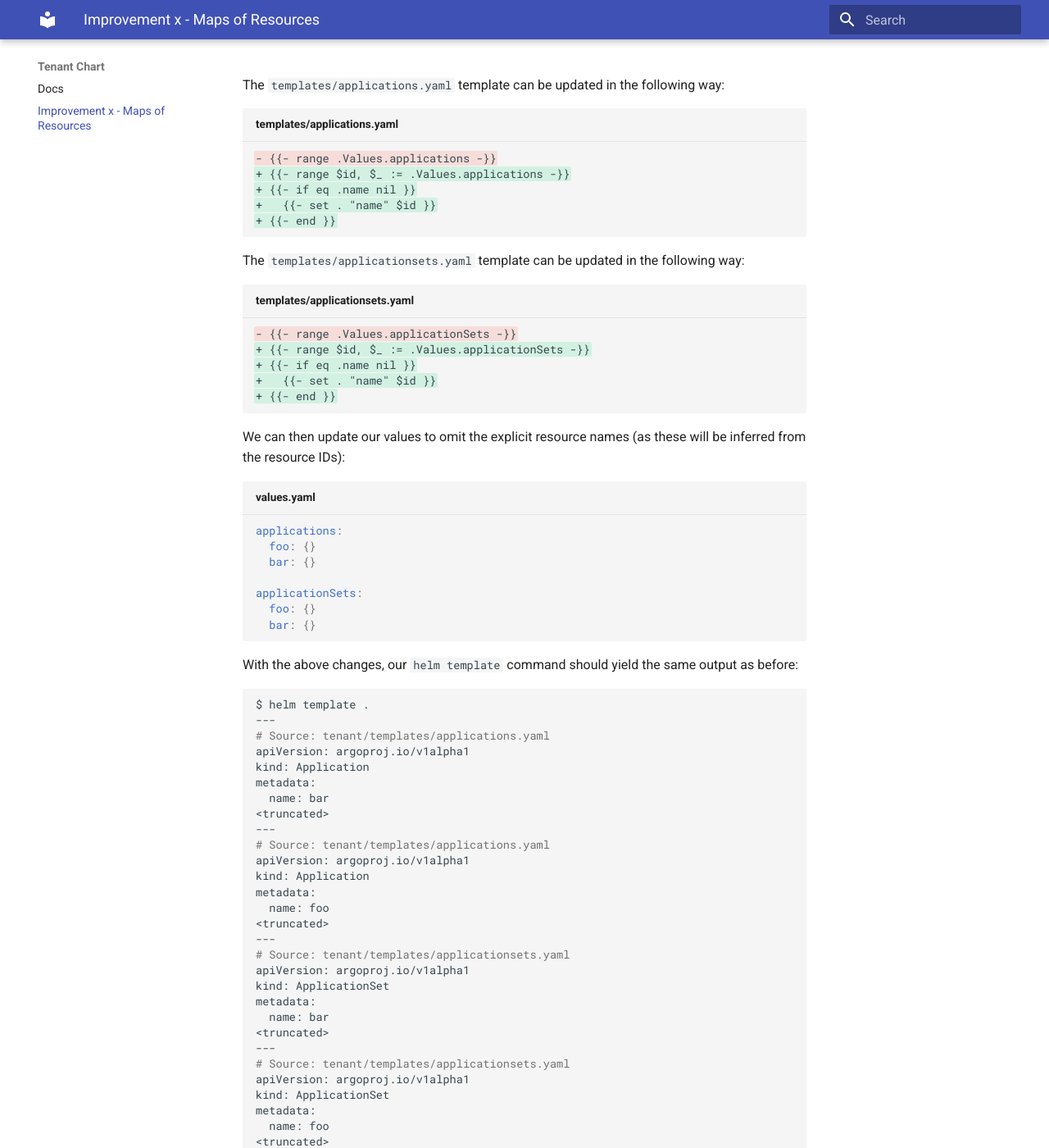
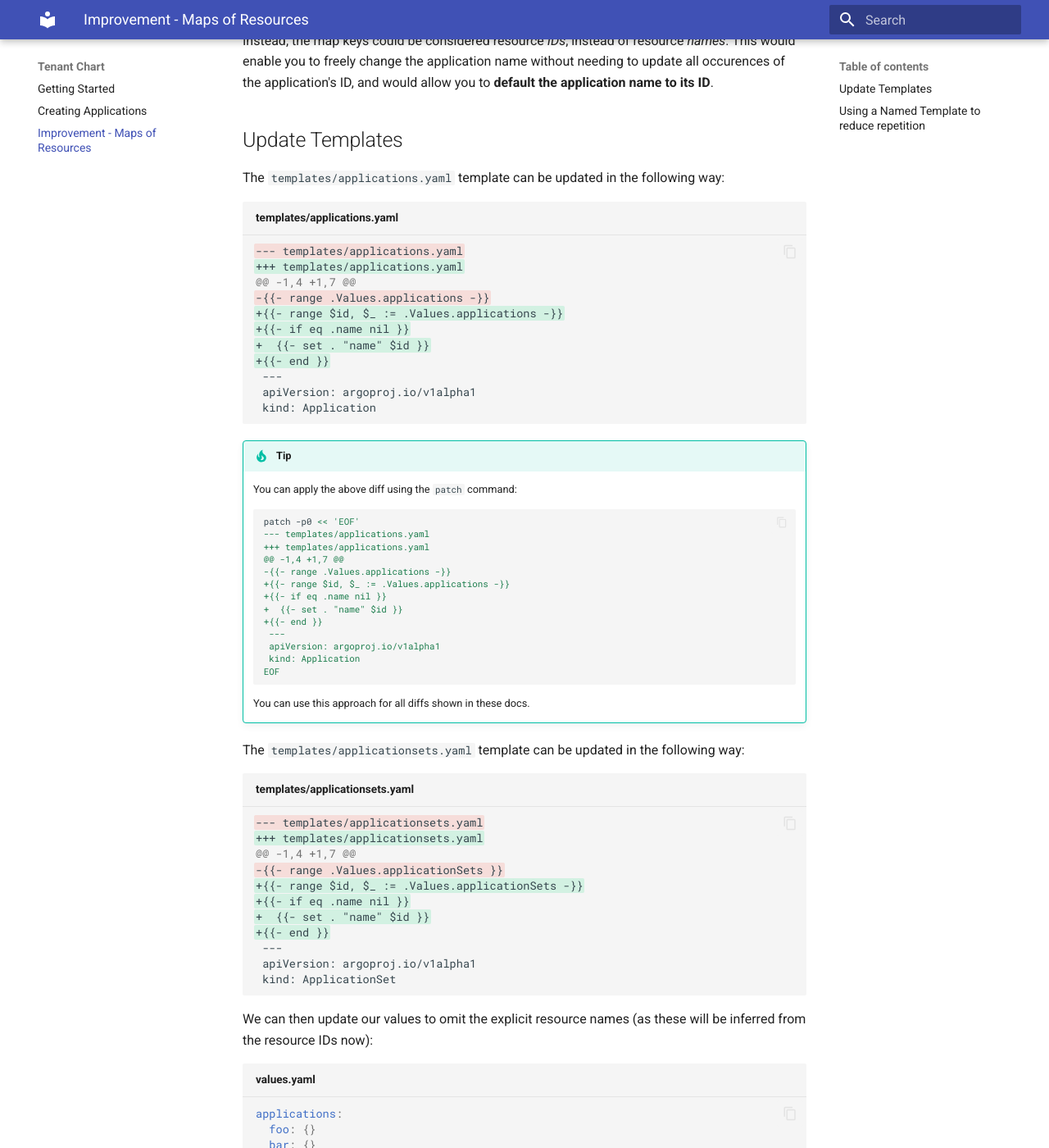
Before and after one commit to tombulled/tenant, an MkDocs documentation site: the page built from docs/03-improvement-maps-of-resources.md, in a window 1280 px wide and 1400 px high, scrolled down 1702 px. Shown: the whole window at 82% size. Built offline with MkDocs 1.6.1 and Material for MkDocs 9.7.7, drawn with Linux system fonts in a browser that asks for light colours; some of the changed text lies outside the part shown.

````diff
--- /dev/null
+++ b/docs/02-creating-applications.md
@@ -0,0 +1,219 @@
+# Creating Applications
+
+ArgoCD uses `Application` custom resources to model an *application* in a cluster, where an application is [defined as](https://argo-cd.readthedocs.io/en/stable/core_concepts/):
+> A group of Kubernetes resources as defined by a manifest. This is a Custom Resource Definition (CRD).
+
+!!! info
+	See the [Application Specification Reference](https://argo-cd.readthedocs.io/en/stable/user-guide/application-specification/) for available fields.
+
+Importantly, applications can be created explicitly using an `Application` resource, or they can be automatically generated using an `ApplicationSet`.
+
+One of the goals of this chart is to provide the same API for configuring an application via both the `Application` and `ApplicationSet` resource types.
+
+## Modelling an Application
+
+Using Helm, and cross-referencing the *Application Specification Reference*, we can model a standard Application using the following template:
+
+```yaml
+metadata:
+  name: {{ .name }}
+  {{- with .namespace }}
+  namespace: {{ . }}
+  {{- end -}}
+  {{- with .finalizers }}
+  finalizers: {{ . | toYaml | nindent 4 }}
+  {{- end }}
+  {{- with .annotations }}
+  annotations: {{- . | toYaml | nindent 4 }}
+  {{- end }}
+  {{- with .labels }}
+  labels: {{- . | toYaml | nindent 4 }}
+  {{- end }}
+spec:
+  {{- with .destination }}
+  destination: {{- . | toYaml | nindent 4 }}
+  {{- end -}}
+  {{- with .ignoreDifferences }}
+  ignoreDifferences: {{- . | toYaml | nindent 4 }}
+  {{- end }}
+  {{- with .info }}
+  info: {{- . | toYaml | nindent 4 }}
+  {{- end }}
+  {{- with .project }}
+  project: {{ . }}
+  {{- end -}}
+  {{- if ne .revisionHistoryLimit nil }}
+  revisionHistoryLimit: {{ .revisionHistoryLimit }}
+  {{- end }}
+  {{- with .source }}
+  source: {{- . | toYaml | nindent 4 }}
+  {{- end }}
+  {{- with .sourceHydrator }}
+  sourceHydrator: {{- . | toYaml | nindent 4}}
+  {{- end }}
+  {{- with .sources }}
+  sources: {{- . | toYaml | nindent 4 }}
+  {{- end }}
+  {{- with .syncPolicy }}
+  syncPolicy: {{- . | toYaml | nindent 4 }}
+  {{- end }}
+```
+
+There are a few important things to note here:
+
+1. Values for the `metadata` and `spec` sections have been blended into one
+2. No assumptions are made on whether fields are required or not, this is offloaded to the CRD (and any webhooks) to define & validate
+3. Fields are named identically to how ArgoCD names them, they aren't being abstracted in any way.
+
+## Using the Application template with both Applications and ApplicationSets
+
+As we want to re-use our application template (as shown above) with **both** `Application` and `ApplicationSet` resources,
+it needs to live somewhere *common* that both templates can access it.
+
+We could place the contents in a [helpers file](https://helm.sh/docs/chart_template_guide/named_templates/),
+however as our file is itself a template, we would have to escape the templating which can get a bit untidy.
+
+Instead, the easiest approach is often to store the application template in a standard *file*, and use Helm to load in the contents:
+
+```sh
+$ mkdir files
+$ # Next, copy the contents of the above application template into: files/application-template.yaml
+```
+
+### Creating template for Applications
+
+We can now create a super simple template to create a series of `Application` resources:
+
+```py title="templates/applications.yaml"
+{{- range .Values.applications -}}
+---
+apiVersion: argoproj.io/v1alpha1
+kind: Application
+{{ tpl ($.Files.Get "files/application-template.yaml") . }}
+{{- end -}}
+```
+
+We can quickly test that our chart is working as expected by templating it using the following command:
+
+```sh
+helm template . --set-json='{"applications": [{"name": "foo"}, {"name": "bar"}]}'
+```
+
+Which should yield the following output:
+
+```yaml
+---
+# Source: tenant/templates/applications.yaml
+apiVersion: argoproj.io/v1alpha1
+kind: Application
+metadata:
+  name: foo
+spec:
+---
+# Source: tenant/templates/applications.yaml
+apiVersion: argoproj.io/v1alpha1
+kind: Application
+metadata:
+  name: bar
+spec:
+```
+
+There are a few things to note from the above output:
+
+* Two application resources were created (importantly separated by [document markers](https://www.yaml.info/learn/document.html))
+* The `Application` resources are not *valid*, as they're missing fields required by the CRD (the chart makes no assumptions on this)
+
+### Creating Template for ApplicationSets
+
+Using a combination of the [ApplicationSet Specification Reference](https://argo-cd.readthedocs.io/en/stable/operator-manual/applicationset/applicationset-specification/)
+and `kubectl explain`, we can create the following template to create a series of `ApplicationSet` resources:
+
+```yaml title="templates/applicationsets.yaml"
+{{- range .Values.applicationSets }}
+---
+apiVersion: argoproj.io/v1alpha1
+kind: ApplicationSet
+metadata:
+  {{- with .annotations }}
+  annotations: {{- . | toYaml | nindent 4 }}
+  {{- end }}
+  {{- with .labels }}
+  labels: {{- . | toYaml | nindent 4 }}
+  {{- end }}
+  name: {{ .name }}
+  {{- with .namespace }}
+  namespace: {{ . }}
+  {{- end }}
+spec:
+  {{- if ne .applyNestedSelectors nil }}
+  applyNestedSelectors: {{ .applyNestedSelectors }}
+  {{- end }}
+  generators: {{ ternary "[]" (.generators | toYaml | nindent 4) (empty .generators) }}
+  goTemplate: true
+  {{- with .goTemplateOptions }}
+  goTemplateOptions: {{- . | toYaml | nindent 4 }}
+  {{- end }}
+  {{- with .ignoreApplicationDifferences }}
+  ignoreApplicationDifferences: {{- . | toYaml | nindent 4 }}
+  {{- end }}
+  {{- with .preservedFields }}
+  preservedFields: {{- . | toYaml | nindent 4 }}
+  {{- end }}
+  {{- with .strategy }}
+  strategy: {{- . | toYaml | nindent 4 }}
+  {{- end }}
+  {{- with .syncPolicy }}
+  syncPolicy: {{- . | toYaml | nindent 4 }}
+  {{- end }}
+  {{- with .template }}
+  template: {{- . | toYaml | nindent 4 }}
+  {{- end }}
+  templatePatch: |
+    {{- $.Files.Get "files/application-template.yaml" | nindent 4 }}
+{{- end }}
+```
+
+There are a few important things to draw attention to here:
+
+* The templating for `generators` is a little different. This is because `generators` is a required field, so should be set to an empty list if not populated.
+* The contents of `files/application-template.yaml` gets inserted under the `templatePatch` field instead of the `template` one. This is because our template isn't valid YAML on its own, and makes use of template blocks such as `with` that only work under `templatePatch`. See the [Template Patch](https://argo-cd.readthedocs.io/en/stable/operator-manual/applicationset/Template/#template-patch) docs for further info.
+* The `goTemplate` field is hard-coded to `true`. This is because `templatePatch` only works when `goTemplate` is enabled.
+
+We can quicky test our chart is working as expected by templating it using the following command:
+
+```sh
+helm template . --set-json='{"applicationSets": [{"name": "foo"}, {"name": "bar"}]}'
+```
+
+Which should yield the following output:
+
+```yaml
+---
+# Source: tenant/templates/applicationsets.yaml
+apiVersion: argoproj.io/v1alpha1
+kind: ApplicationSet
+metadata:
+  name: foo
+spec:
+  generators: []
+  goTemplate: true
+  templatePatch: |
+    metadata:
+      <truncated>
+    spec:
+      <truncated>
+---
+# Source: tenant/templates/applicationsets.yaml
+apiVersion: argoproj.io/v1alpha1
+kind: ApplicationSet
+metadata:
+  name: bar
+spec:
+  generators: []
+  goTemplate: true
+  templatePatch: |
+    metadata:
+      <truncated>
+    spec:
+      <truncated>
+```
--- a/docs/01-improvement-index.md
+++ b/docs/03-improvement-maps-of-resources.md
@@ -1,4 +1,4 @@
-# Improvement x - Maps of Resources
+# Improvement - Maps of Resources
 
 Currently our `tenant` Helm chart supports configuring `Application` and `ApplicationSet` resources from *lists*.
 
@@ -32,10 +32,17 @@ applicationSets:
     name: bar
 ```
 
-With the above change, the Helm chart will still template out our resources as expected:
+With the above change, the Helm chart should still template out our resources as expected.
+
+We can test this using the following command:
 
 ```sh
-$ helm template .
+helm template .
+```
+
+Which should produce the following output:
+
+```yaml
 ---
 # Source: tenant/templates/applications.yaml
 apiVersion: argoproj.io/v1alpha1
@@ -72,29 +79,64 @@ Instead, the map keys could be considered resource *IDs*, instead of resource *n
 This would enable you to freely change the application name without needing to update all occurences of the application's ID,
 and would allow you to **default the application name to its ID**.
 
-# x. Update Templates
+## Update Templates
 
 The `templates/applications.yaml` template can be updated in the following way:
 
 ```diff title="templates/applications.yaml"
-- {{- range .Values.applications -}}
-+ {{- range $id, $_ := .Values.applications -}}
-+ {{- if eq .name nil }}
-+   {{- set . "name" $id }}
-+ {{- end }}
+--- templates/applications.yaml
++++ templates/applications.yaml
+@@ -1,4 +1,7 @@
+-{{- range .Values.applications -}}
++{{- range $id, $_ := .Values.applications -}}
++{{- if eq .name nil }}
++  {{- set . "name" $id }}
++{{- end }}
+ ---
+ apiVersion: argoproj.io/v1alpha1
+ kind: Application
 ```
+
+!!!tip
+
+	You can apply the above diff using the `patch` command:
+
+	```sh
+	patch -p0 << 'EOF'
+	--- templates/applications.yaml
+	+++ templates/applications.yaml
+	@@ -1,4 +1,7 @@
+	-{{- range .Values.applications -}}
+	+{{- range $id, $_ := .Values.applications -}}
+	+{{- if eq .name nil }}
+	+  {{- set . "name" $id }}
+	+{{- end }}
+	 ---
+	 apiVersion: argoproj.io/v1alpha1
+	 kind: Application
+	EOF
+	```
+
+	You can use this approach for all diffs shown in these docs.
+
 
 The `templates/applicationsets.yaml` template can be updated in the following way:
 
 ```diff title="templates/applicationsets.yaml"
-- {{- range .Values.applicationSets -}}
-+ {{- range $id, $_ := .Values.applicationSets -}}
-+ {{- if eq .name nil }}
-+   {{- set . "name" $id }}
-+ {{- end }}
+--- templates/applicationsets.yaml
++++ templates/applicationsets.yaml
+@@ -1,4 +1,7 @@
+-{{- range .Values.applicationSets }}
++{{- range $id, $_ := .Values.applicationSets -}}
++{{- if eq .name nil }}
++  {{- set . "name" $id }}
++{{- end }}
+ ---
+ apiVersion: argoproj.io/v1alpha1
+ kind: ApplicationSet
 ```
 
-We can then update our values to omit the explicit resource names (as these will be inferred from the resource IDs):
+We can then update our values to omit the explicit resource names (as these will be inferred from the resource IDs now):
 
 ```yaml title="values.yaml"
 applications:
@@ -106,7 +148,7 @@ applicationSets:
   bar: {}
 ```
 
-With the above changes, our `helm template` command should yield the same output as before:
+With the above changes, our `helm template` command should yield the same output as before: (note the resource names are still correct)
 
 ```sh
 $ helm template .
@@ -142,18 +184,18 @@ metadata:
 
 With these changes in place, we can now:
 
-1. Easily merge in overrides (e.g. from another values file)
+1. Easily merge in overrides (e.g. from other values files)
 2. Not repeat the application name, as it's inferred from the ID!
 
 However... if you're still a fan of the DRY principle, you'll have noticed that we made the exact same change to both of our templates - yuck!
 
 Fortunately, Helm makes it easy to reduce repetition by storing re-usable blocks of logic such as this in [Named Templates](https://helm.sh/docs/chart_template_guide/named_templates/).
 
-# x. Using a Named Template to reduce repetition
+## Using a Named Template to reduce repetition
 
 We can introduce the following new file:
 
-```yaml title="templates/_helpers.tpl"
+```smarty title="templates/_helpers.tpl"
 {{- define "build-resource-data" -}}
   {{- /* Extract arguments */ -}}
   {{- $id := .id -}}
@@ -172,6 +214,9 @@ We can introduce the following new file:
 We can then update our application & applicationset templates again to make use of this *helper*:
 
 ```diff title="templates/applications.yaml"
+--- templates/applications.yaml
++++ templates/applications.yaml
+@@ -1,9 +1,8 @@
  {{- range $id, $_ := .Values.applications -}}
 -{{- if eq .name nil }}
 -  {{- set . "name" $id }}
@@ -186,6 +231,8 @@ We can then update our application & applicationset templates again to make use
 ```
 
 ```diff title="templates/applicationsets.yaml"
+--- templates/applicationsets.yaml
++++ templates/applicationsets.yaml
 @@ -1,7 +1,5 @@
  {{- range $id, $_ := .Values.applicationSets -}}
 -{{- if eq .name nil }}
@@ -202,7 +249,9 @@ We can then update our application & applicationset templates again to make use
 +{{- end }}
 ```
 
-Now we can use `helm template` again to confirm that the chart is still working as expected.
+If you were to repeat the `helm template` again, it would confirm that the chart is still working as expected.
 
-... and yes, I realise the irony in reducing repetition by adding an indentical line to each template,
-however sometimes small amounts of repetition are ok to keep things readable. [Too much abstraction can be a bad thing!](https://grugbrain.dev/#grug-on-factring-your-code)
+!!! info
+
+	You may have noticed that we reduced repetition by adding an indentical line to each template (repetition??),
+	however sometimes small amounts of repetition are ok to keep things readable. [Too much abstraction can be a bad thing!](https://grugbrain.dev/#grug-on-factring-your-code)
--- a/mkdocs.yml
+++ b/mkdocs.yml
@@ -1,10 +1,46 @@
 site_name: Tenant Chart
 theme:
   name: material
+  features:
+    - content.code.copy
+# markdown_extensions:
+#   # Admonitions
+#   - admonition
+#   - pymdownx.details
+#   - pymdownx.superfences
+#   - pymdownx.tilde
+
 markdown_extensions:
+
+  # Python Markdown
+  - abbr
   - admonition
+  - attr_list
+  - def_list
+  - footnotes
+  - md_in_html
+  - toc:
+      permalink: true
+
+  # Python Markdown Extensions
+  - pymdownx.arithmatex:
+      generic: true
+  - pymdownx.betterem:
+      smart_enable: all
+  - pymdownx.caret
   - pymdownx.details
+  - pymdownx.emoji:
+      emoji_index: !!python/name:material.extensions.emoji.twemoji
+      # emoji_generator: !!python/name:material.extensions.emoji.to_svg
+      emoji_generator: !!python/name:pymdownx.emoji.to_alt
+  - pymdownx.highlight
+  - pymdownx.inlinehilite
+  - pymdownx.keys
+  - pymdownx.mark
+  - pymdownx.smartsymbols
   - pymdownx.superfences
+  - pymdownx.tabbed:
+      alternate_style: true
+  - pymdownx.tasklist:
+      custom_checkbox: true
   - pymdownx.tilde
-  # - toc:
-  #     permalink: true
````
Also changed, not shown: docs/01-getting-started.md (added, +58 -0 lines), docs/index.md (deleted, +0 -264 lines).
